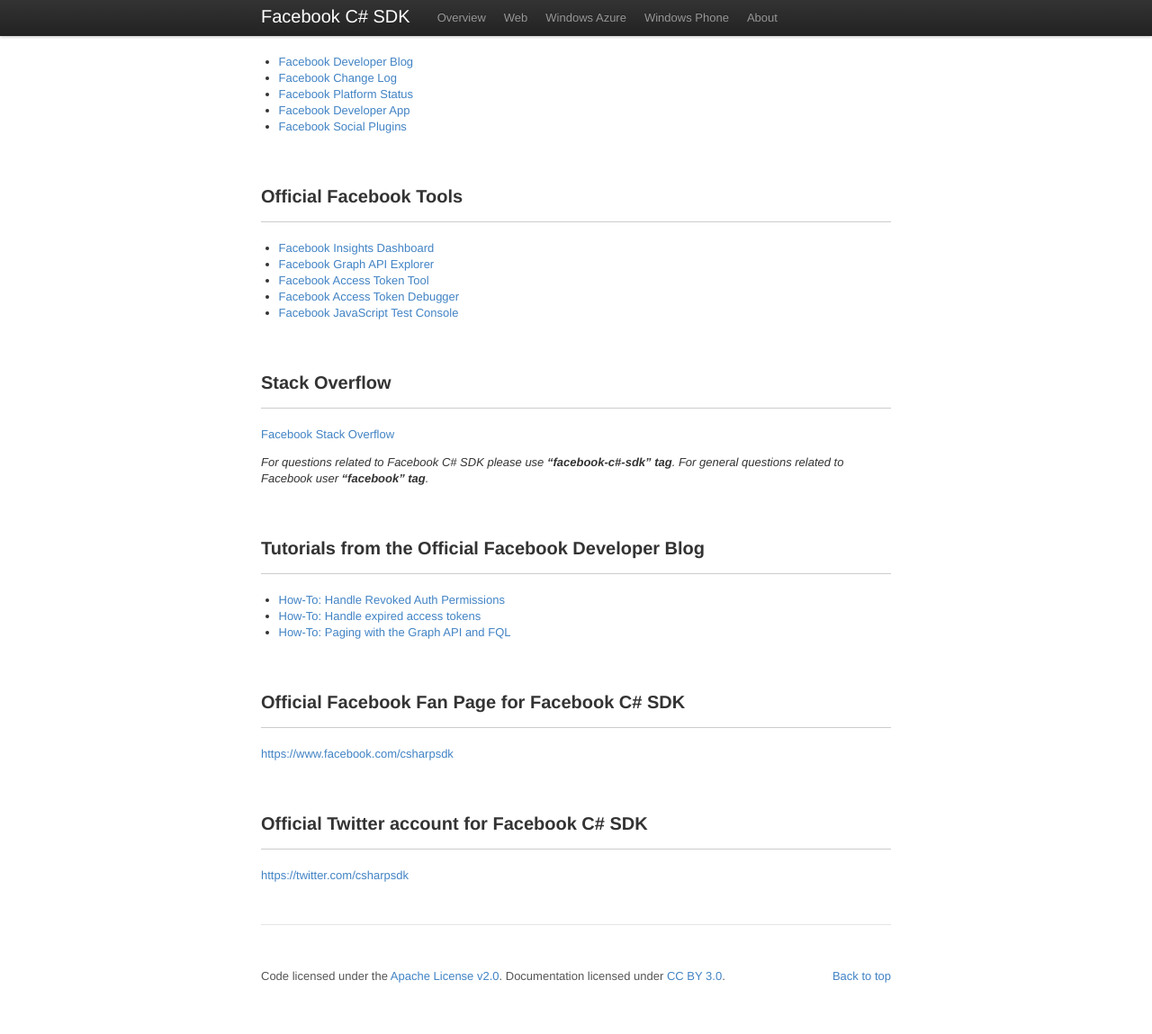
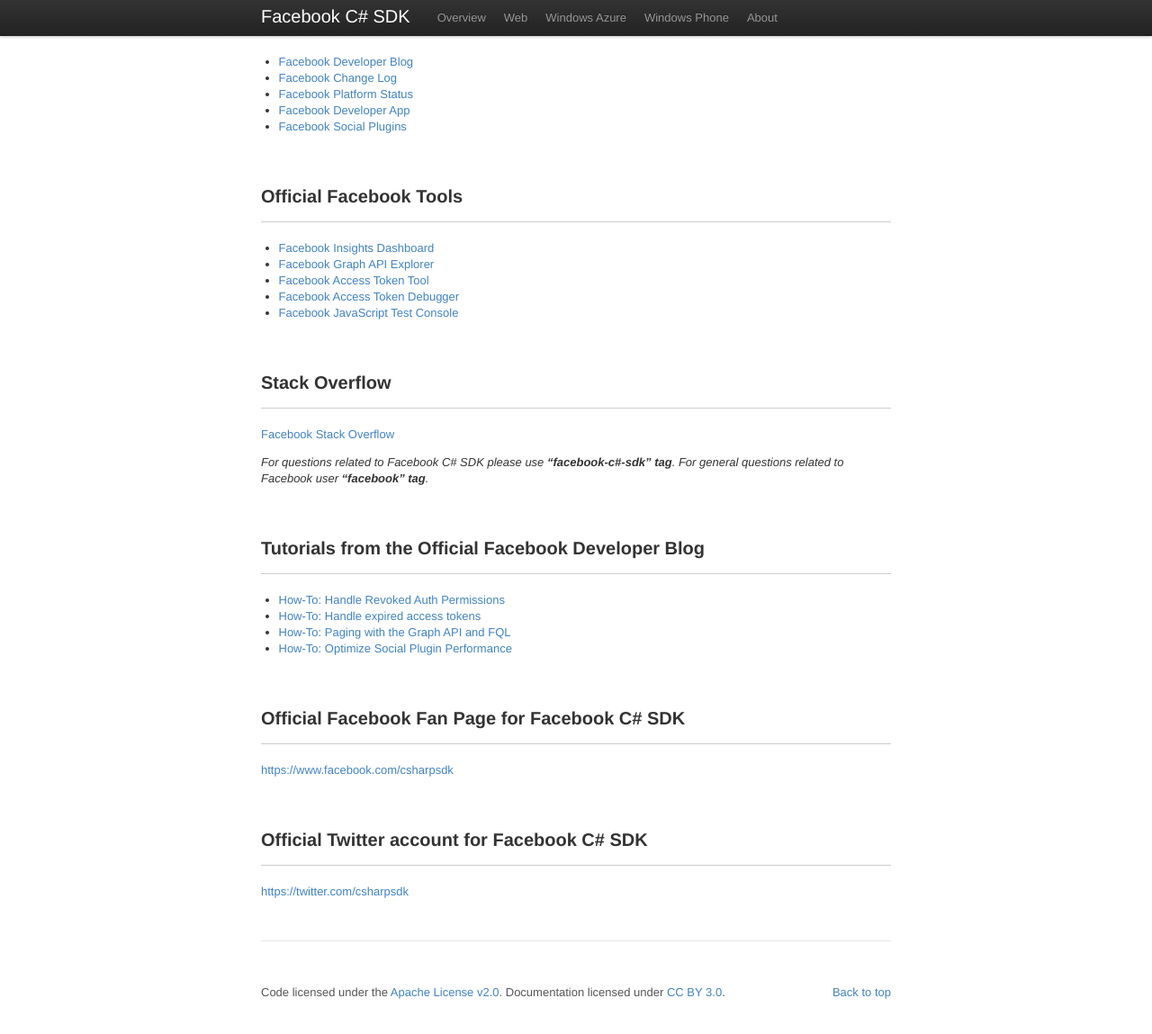
Before and after one commit to facebook-csharp-sdk/facebook-csharp-sdk.github.com, a Jekyll site: the page built from docs/facebook-links.md, in a window 1280 px wide and 1161 px high. Shown: the top 1149 px of the window at 90% size. Built offline with Jekyll 4.4.1, drawn with Linux system fonts in a browser that asks for light colours; Markdown is read by kramdown in place of the engine named in the settings.

Commit message:
How-To: Optimize Social Plugin Performance

```diff
--- a/docs/facebook-links.md
+++ b/docs/facebook-links.md
@@ -26,6 +26,7 @@ _For questions related to Facebook C# SDK please use **"facebook-c#-sdk" tag**.
 * [How-To: Handle Revoked Auth Permissions](https://developers.facebook.com/blog/post/576/)
 * [How-To: Handle expired access tokens](https://developers.facebook.com/blog/post/500/)
 * [How-To: Paging with the Graph API and FQL](https://developers.facebook.com/blog/post/478/)
+* [How-To: Optimize Social Plugin Performance](https://developers.facebook.com/blog/post/530/)
 
 # Official Facebook Fan Page for Facebook C# SDK
 [https://www.facebook.com/csharpsdk](https://www.facebook.com/csharpsdk)
```
